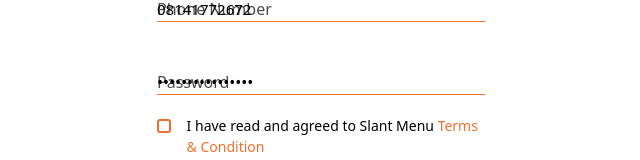
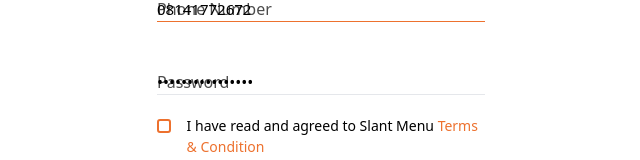
Before and after one commit to kelvinjones1234/slant, a React (Vite) app: page /register in a window 1280 px wide. Shown: the part 251-411 px from the top of the page, without its empty margins (319-959 px from the left). Built offline with nearby package versions, Linux system fonts and the light colour scheme.

Commit message:
updated registeration page

```diff
--- a/src/pages/RegisterPage.jsx
+++ b/src/pages/RegisterPage.jsx
@@ -29,7 +29,7 @@ const RegisterPage = () => {
           <div className="relative mt-[3rem]">
             <input
               type="password"
-              className="border-primary outline-none border-b-[1px] w-[328px]"
+              className="outline-none border-b-[1px] w-[328px]"
               value="Adelaja Benjamin"
             />
             <span className="absolute left-0 opacity-70">Password</span>
```
